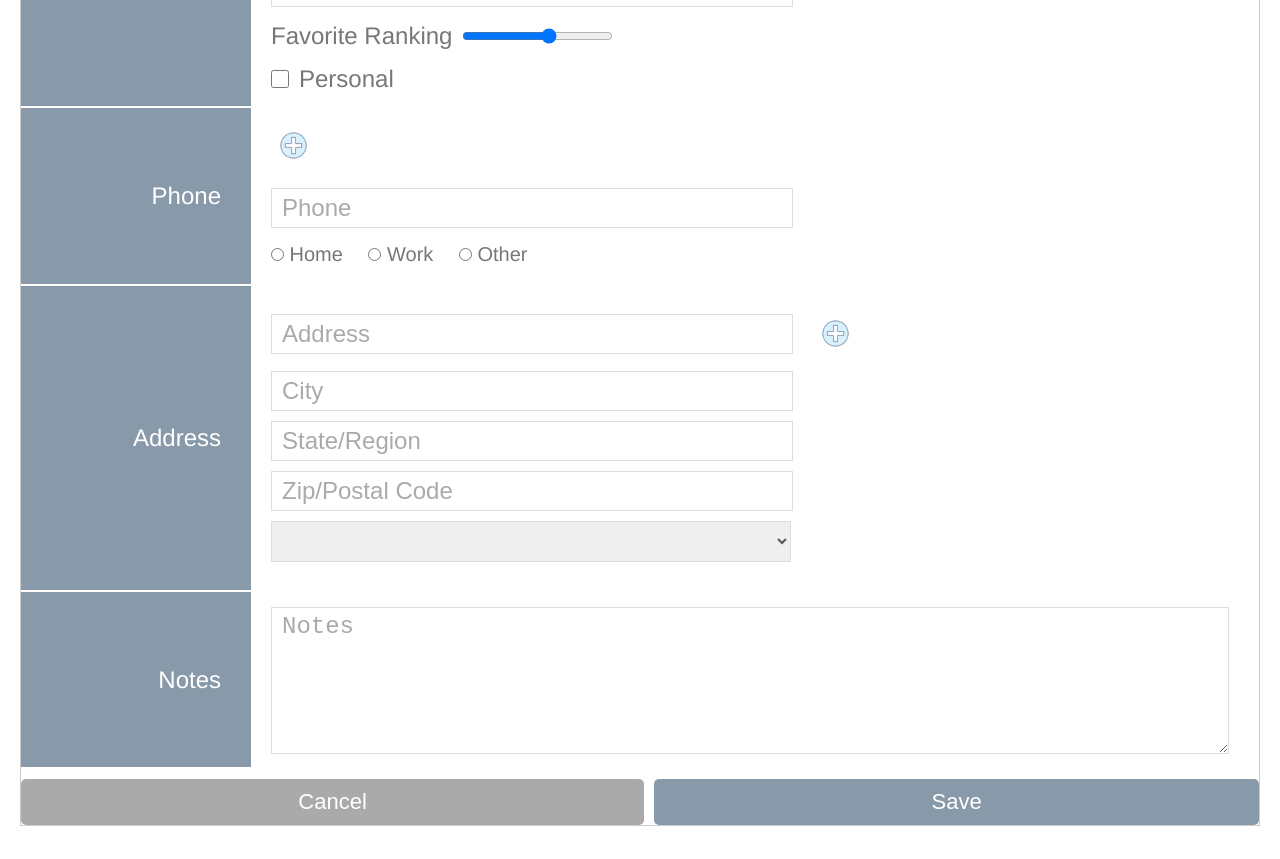
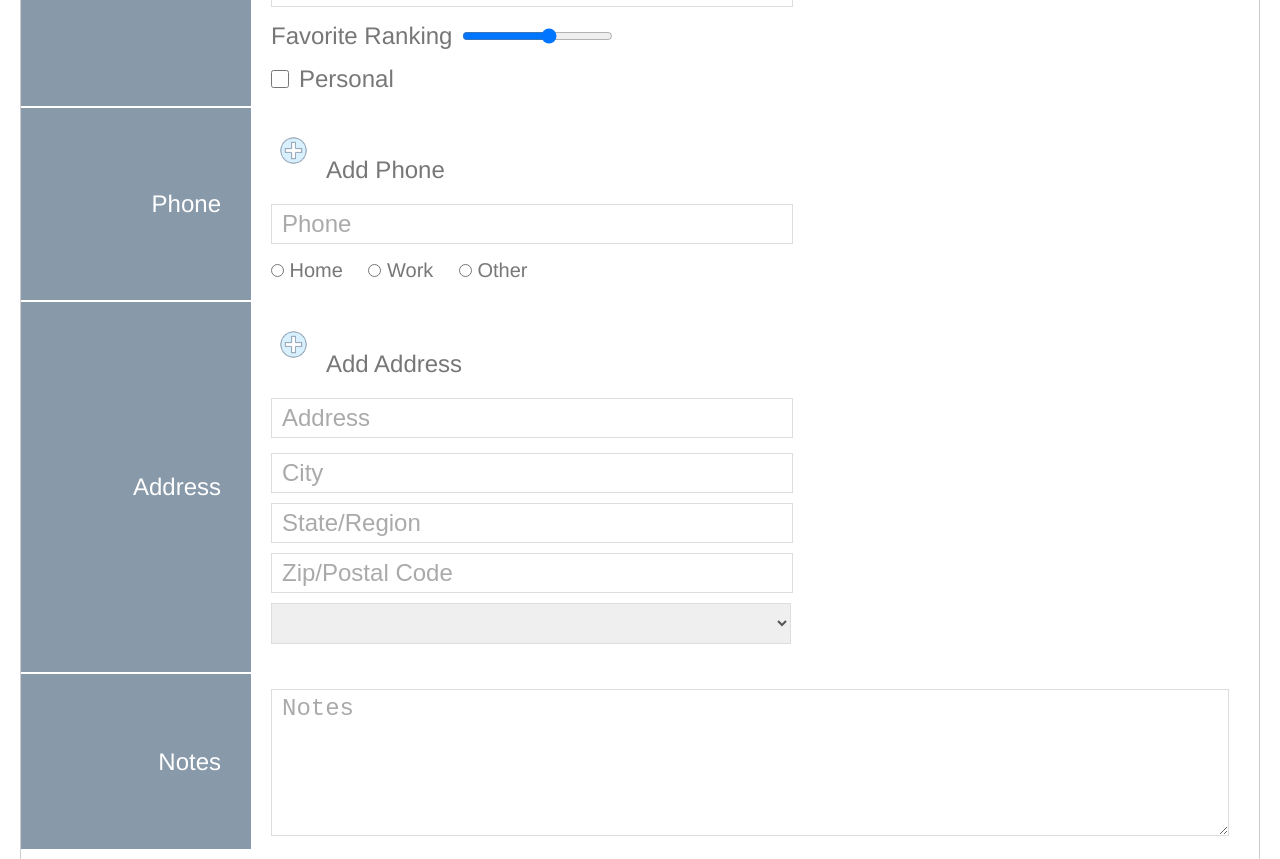
Before and after one commit to elainez/ReactiveFormCodeAlong, an Angular app: page /contacts/edit in a window 1280 px wide. Shown: the part 500-1359 px from the top of the page. Before the commit the page ends 1331 px from the top, so only its background shows below. Built offline with nearby package versions, Linux system fonts and the light colour scheme; what angular-in-memory-web-api would draw is missing.

Commit message:
addresses to use formarray

```diff
--- a/src/app/contact-list/contact-list.component.html
+++ b/src/app/contact-list/contact-list.component.html
@@ -20,10 +20,10 @@
         <tr *ngFor="let contact of favoriteContacts" [routerLink]="['/contacts/edit', contact.id]">
           <td>{{contact.firstName}} {{contact.lastName}}</td>
           <td><span *ngIf="contact.phones">{{contact.phones[0].phoneNumber}}</span></td>
-          <td *ngIf="contact.address">
-            {{contact.address.streetAddress}}, {{contact.address.city}},
-            {{contact.address.state}},
-            {{contact.address.postalCode}}
+          <td *ngIf="contact.addresses[0]">
+            {{contact.addresses[0].streetAddress}}, {{contact.addresses[0].city}},
+            {{contact.addresses[0].state}},
+            {{contact.addresses[0].postalCode}}
           </td>
         </tr>
       </ng-container>
@@ -46,10 +46,10 @@
         <tr *ngFor="let contact of contacts" [routerLink]="['/contacts/edit', contact.id]">
           <td>{{contact.firstName}} {{contact.lastName}}</td>
           <td><span *ngIf="contact.phones[0]">{{contact.phones[0].phoneNumber}}</span></td>
-          <td *ngIf="contact.address">
-            {{contact.address.streetAddress}}, {{contact.address.city}},
-            {{contact.address.state}},
-            {{contact.address.postalCode}}
+          <td *ngIf="contact.addresses[0]">
+            {{contact.addresses[0].streetAddress}}, {{contact.addresses[0].city}},
+            {{contact.addresses[0].state}},
+            {{contact.addresses[0].postalCode}}
           </td>
         </tr>
       </ng-container>
--- a/src/app/contacts/contact.model.ts
+++ b/src/app/contacts/contact.model.ts
@@ -7,7 +7,7 @@ export interface Contact {
   dateOfBirth: Date | null,
   favoritesRanking: number | null,
   phones: Phone[],
-  address: Address,
+  addresses: Address[],
   notes: string,
 }
 
--- a/src/app/contacts/in-memory-contacts.service.ts
+++ b/src/app/contacts/in-memory-contacts.service.ts
@@ -6,7 +6,7 @@ export class InMemoryContactsApi implements InMemoryDbService {
     let contacts: Contact[] = [
       {
         id: '5CehW',
-        icon: '',
+        icon: 'person-01.png',
         personal: true,
         firstName: 'Percival',
         lastName: 'Doodleplumb',
@@ -17,18 +17,26 @@ export class InMemoryContactsApi implements InMemoryDbService {
           { phoneNumber: '335-125-5987', phoneType: 'work' },
           { phoneNumber: '125-598-3357', phoneType: 'home' }
         ],
-        address: {
+        addresses: [{
           streetAddress: '777 Whimsy Lane',
           city: 'Gleeberg City',
           state: 'Colohoma',
           postalCode: 'A4321',
           addressType: 'home',
         },
+        {
+          streetAddress: '666 Grove Lane',
+          city: 'Kansas City',
+          state: 'Colohoma',
+          postalCode: '10321',
+          addressType: 'work',
+        }
+      ],
         notes: "this si stheh lkhdajfkl hjhdf "
       },
       {
         id: 'A6rwe',
-        icon: '',
+        icon: 'person-08.png',
         personal: false,
         firstName: 'Mortimer',
         lastName: 'Flungford',
@@ -38,18 +46,26 @@ export class InMemoryContactsApi implements InMemoryDbService {
           { phoneNumber: '555-877-5678', phoneType: 'other' },
           { phoneNumber: '678-555-8775', phoneType: 'work' }
         ],
-        address: {
+        addresses: [{
           streetAddress: '543 Lullaby Lane',
           city: 'Sleepytown',
           state: 'Ulaska',
           postalCode: 'F2231',
           addressType: 'other'
         },
+        {
+          streetAddress: '666 Grove Lane',
+          city: 'Kansas City',
+          state: 'Colohoma',
+          postalCode: '10321',
+          addressType: 'work',
+        }
+      ],
         notes: "this si stheh lkhdajfkl hjhdf "
       },
       {
         id: '3bNGA',
-        icon: '',
+        icon: 'person-09.png',
         personal: false,
         firstName: 'Wanda',
         lastName: 'Giggleworth',
@@ -59,13 +75,21 @@ export class InMemoryContactsApi implements InMemoryDbService {
           { phoneNumber: '555-123-4567', phoneType: 'other' },
           { phoneNumber: '456-555-7123', phoneType: 'home' },
         ],
-        address: {
+        addresses: [{
           streetAddress: '123 Merriment Avenue',
           city: 'Dorado City',
           state: 'Mezona',
           postalCode: 'Z2345',
           addressType: 'work'
         },
+        {
+          streetAddress: '666 Grove Lane',
+          city: 'Kansas City',
+          state: 'Colohoma',
+          postalCode: '10321',
+          addressType: 'home',
+        }
+      ],
         notes: "this si stheh lkhdajfkl hjhdf "
       },
     ]
--- a/src/app/edit-contact/edit-contact.component.html
+++ b/src/app/edit-contact/edit-contact.component.html
@@ -27,7 +27,7 @@
     <section>
       <nav>Phone</nav>
       <div formArrayName="phones">
-        <img src="/assets/plus-grey-blue.png" class="add" (click)="addPhoneGroup()"/>
+        <span><img src="/assets/plus-grey-blue.png" class="add" (click)="addPhoneGroup()"/>Add Phone</span>
         <div *ngFor="let phone of contactForm.controls.phones.controls; let i = index" [formGroupName]="i" class="flex-column">
           <div class="flex-group">
             <input placeholder="Phone" formControlName="phoneNumber" />
@@ -45,15 +45,16 @@
     </section>
     <section>
       <nav>Address</nav>
-      <div>
-        <div class="address" formGroupName="address"
-          [class.error]="contactForm.controls.address.invalid && contactForm.controls.address.dirty">
+      <div formArrayName="addresses">
+       <span> <img src="/assets/plus-grey-blue.png" class="add" (click)="addAddressGroup()"/>Add Address</span>
+        <div class="address"  *ngFor="let address of contactForm.controls.addresses.controls; let i = index" [formGroupName]="i"
+          [class.error]="address.invalid && address.dirty">
           <div class="flex-group">
             <input placeholder="Address" formControlName="streetAddress" />
             <div>
-              <em *ngIf="streetAddress.touched && streetAddress.errors?.['whitespace']">Street Address cannot be empty or just spaces</em>
+              <em *ngIf="address.get('streetAddress')?.touched && address.get('streetAddress')?.errors?.['whitespace']">Street Address cannot be empty or just spaces</em>
             </div>
-            <img src="/assets/plus-grey-blue.png" class="add" />
+
           </div>
           <input formControlName="city" placeholder="City" />
           <input formControlName="state" placeholder="State/Region" />
@@ -65,7 +66,7 @@
             <option *ngFor="let type of addressTypes" [value]="type.value">{{type.title}}</option>
           </select>
           <div>
-            <em *ngIf="contactForm.controls.address.invalid && contactForm.controls.address.dirty">Incompleted Address</em>
+            <em *ngIf="address.invalid && address.dirty">Incompleted Address</em>
           </div>
         </div>
       </div>
--- a/src/app/edit-contact/edit-contact.component.ts
+++ b/src/app/edit-contact/edit-contact.component.ts
@@ -33,13 +33,7 @@ export class EditContactComponent implements OnInit {
       dateOfBirth: <Date | null>(null),
       favoritesRanking: <number | null>null,
       phones: this.fb.array([this.createPhoneGroup()]),
-      address: this.fb.nonNullable.group({
-        streetAddress: ['', [Validators.required, noWhiteSpaceValidator]],
-        city: ['', Validators.required],
-        state: ['', Validators.required],
-        postalCode: ['', Validators.required],
-        addressType: ['', Validators.required],
-      }),
+      addresses: this.fb.array([this.createAddressGroup()]),
       notes: ['', restrictedWordValidator(['foo', 'tie'])]
     }
   );
@@ -57,7 +51,9 @@ export class EditContactComponent implements OnInit {
         for (let i = 1; i < contact.phones.length; i++) {
           this.contactForm.controls.phones.push(this.createPhoneGroup());
         }
-
+        for (let i= 1; i< contact.addresses.length; i++) {
+          this.contactForm.controls.addresses.push(this.createAddressGroup());
+        }
         this.contactForm.setValue(contact);
 
         //please note a form model has another method called patchValue that allows you to set values of only a few properties on your form model
@@ -127,7 +123,7 @@ export class EditContactComponent implements OnInit {
   }
 
   get streetAddress() {
-    return this.contactForm.controls.address.controls.streetAddress;
+    return this.contactForm.controls.addresses.controls[0].controls.streetAddress;
   }
 
   get notes() {
@@ -144,6 +140,21 @@ export class EditContactComponent implements OnInit {
   addPhoneGroup(){
     this.contactForm.controls.phones.controls.push(this.createPhoneGroup());
   }
+
+  createAddressGroup(){
+    return this.fb.nonNullable.group({
+        streetAddress: ['', [Validators.required, noWhiteSpaceValidator]],
+        city: ['', Validators.required],
+        state: ['', Validators.required],
+        postalCode: ['', Validators.required],
+        addressType: ['', Validators.required],
+      })
+  }
+
+  addAddressGroup(){
+    this.contactForm.controls.addresses.controls.push(this.createAddressGroup());
+  }
+
   saveContact() {
     //this.contactForm.getRawValue() ----This will force my FormGroup to return all properties even if their associated input elements are disabled.
     // or
```
